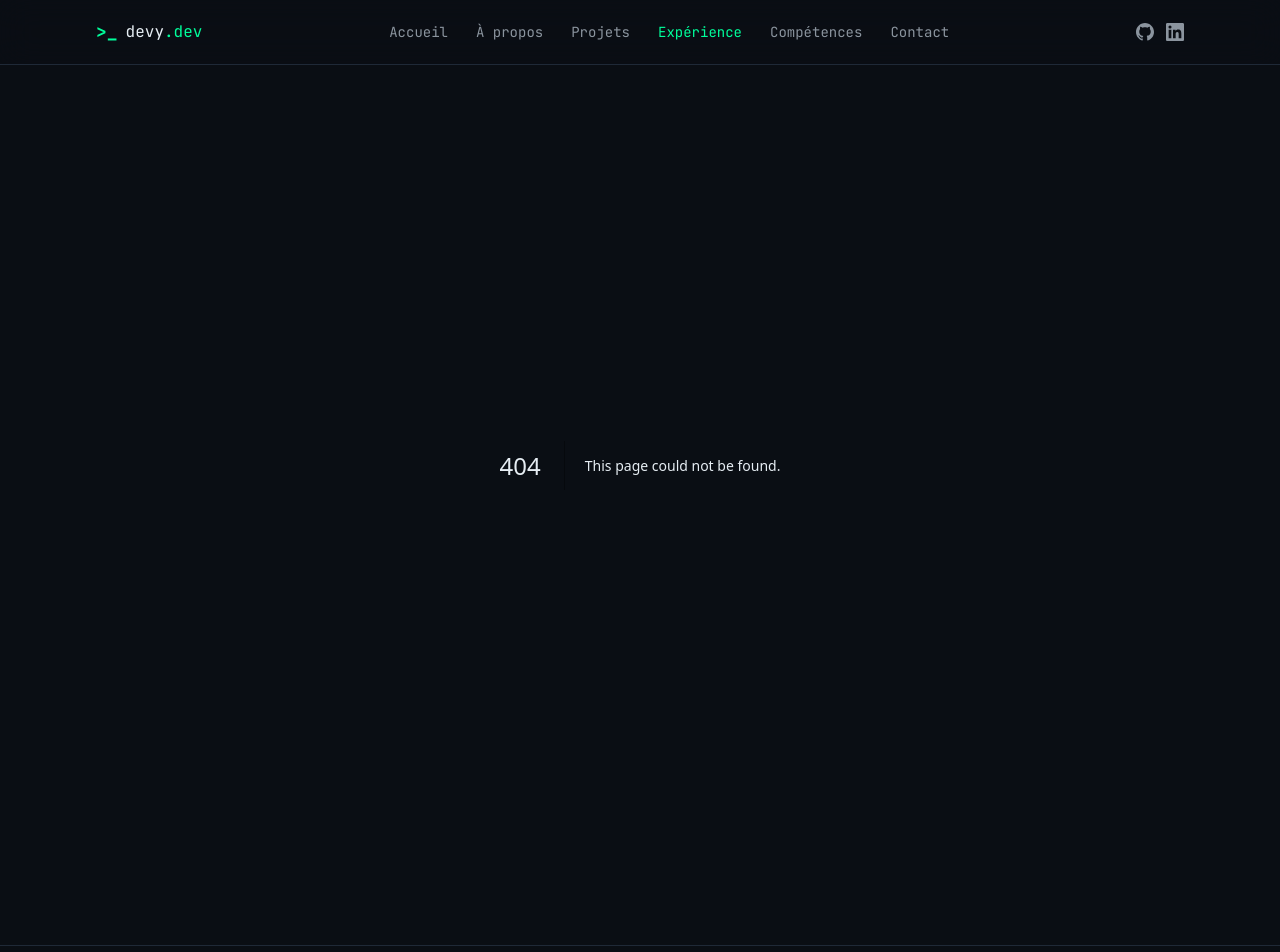
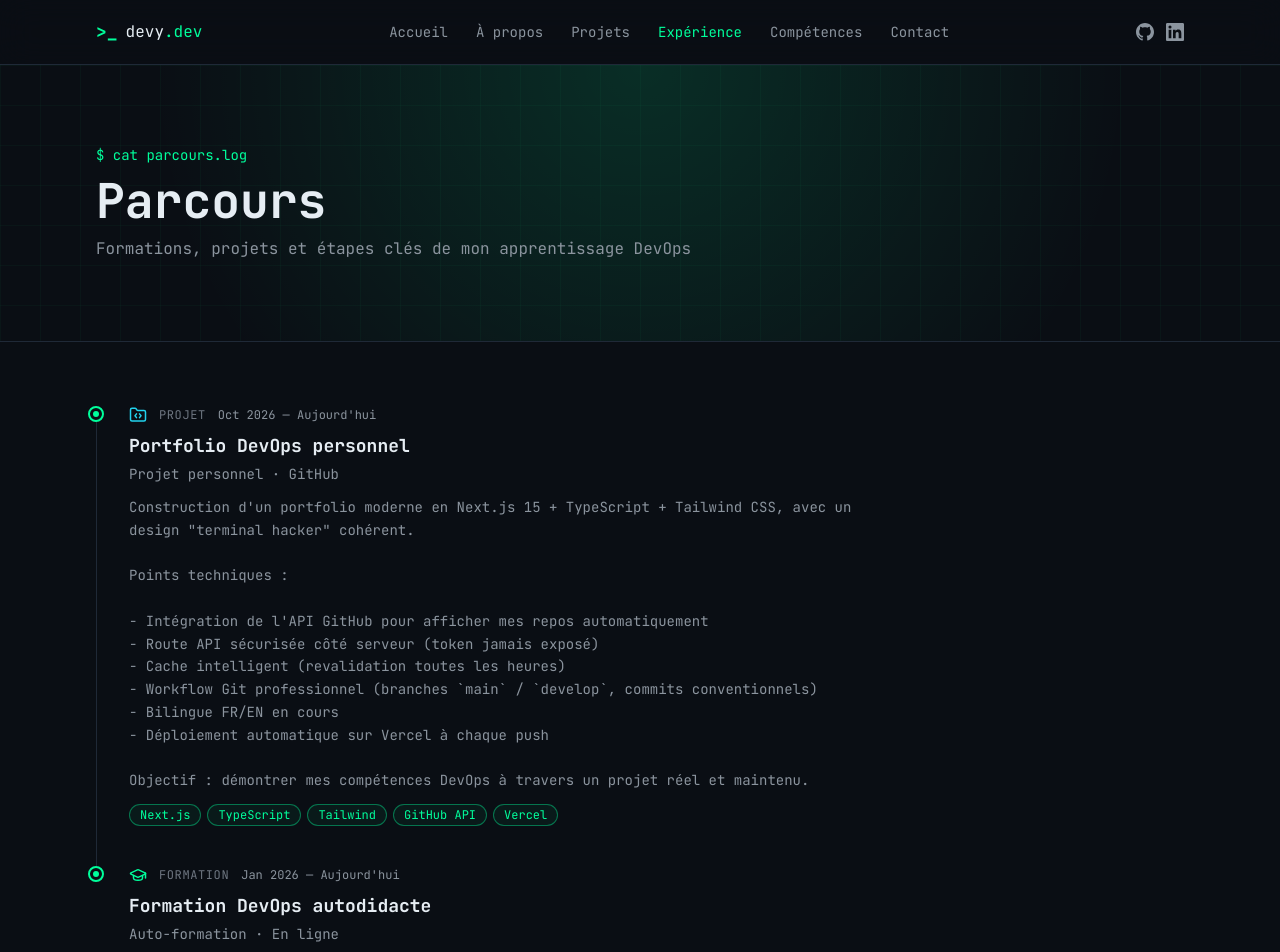
Before and after one commit to fotsingndiguedevy-dev/Portfolio-, a Next.js app: page /experience in a window 1280 px wide. Before the commit this address had no page. Shown: the top 952 px of the page. Built offline with nearby package versions, Linux system fonts and the light colour scheme.

Commit message:
feat: add experience timeline with markdown content

```diff
--- /dev/null
+++ b/app/experience/page.tsx
@@ -0,0 +1,39 @@
+import PageHeader from "@/components/ui/PageHeader";
+import TimelineItem from "@/components/experience/TimelineItem";
+import { getAllExperiences } from "@/lib/markdown";
+
+export const metadata = {
+  title: "Parcours | Fotsing Ndigue Devy",
+  description:
+    "Mon parcours d'apprentissage DevOps : formations, projets et objectifs.",
+};
+
+export default function ExperiencePage() {
+  const experiences = getAllExperiences();
+
+  return (
+    <>
+      <PageHeader
+        command="cat parcours.log"
+        title="Parcours"
+        subtitle="Formations, projets et étapes clés de mon apprentissage DevOps"
+      />
+
+      <section className="container-custom py-12 md:py-16">
+        {experiences.length === 0 ? (
+          <div className="bg-bg-soft border border-border rounded-lg p-12 text-center">
+            <p className="text-text-muted font-mono">
+              Aucune entrée pour le moment.
+            </p>
+          </div>
+        ) : (
+          <div className="max-w-3xl">
+            {experiences.map((exp) => (
+              <TimelineItem key={exp.slug} experience={exp} />
+            ))}
+          </div>
+        )}
+      </section>
+    </>
+  );
+}
--- /dev/null
+++ b/components/experience/TimelineItem.tsx
@@ -0,0 +1,115 @@
+import Badge from "@/components/ui/Badge";
+import { Experience } from "@/lib/markdown";
+import {
+  GraduationCap,
+  Briefcase,
+  FolderCode,
+  Award,
+  Target,
+} from "lucide-react";
+
+const typeConfig: Record<
+  string,
+  { icon: typeof GraduationCap; label: string; color: string }
+> = {
+  formation: {
+    icon: GraduationCap,
+    label: "Formation",
+    color: "text-accent-green",
+  },
+  projet: {
+    icon: FolderCode,
+    label: "Projet",
+    color: "text-accent-cyan",
+  },
+  certification: {
+    icon: Award,
+    label: "Certification",
+    color: "text-accent-teal",
+  },
+  experience: {
+    icon: Briefcase,
+    label: "Expérience",
+    color: "text-accent-green",
+  },
+  objectif: {
+    icon: Target,
+    label: "Objectif",
+    color: "text-accent-cyan",
+  },
+};
+
+interface TimelineItemProps {
+  experience: Experience;
+}
+
+function formatDate(date: string): string {
+  if (date === "present") return "Aujourd'hui";
+
+  const [year, month] = date.split("-");
+  const monthNames = [
+    "Jan", "Fév", "Mar", "Avr", "Mai", "Juin",
+    "Juil", "Août", "Sep", "Oct", "Nov", "Déc",
+  ];
+  const monthIndex = parseInt(month, 10) - 1;
+
+  return `${monthNames[monthIndex]} ${year}`;
+}
+
+export default function TimelineItem({ experience }: TimelineItemProps) {
+  const config = typeConfig[experience.type] || typeConfig.projet;
+  const Icon = config.icon;
+
+  return (
+    <div className="relative pl-8 pb-10 border-l border-border last:border-l-transparent last:pb-0">
+      {/* Point sur la ligne */}
+      <div className="absolute -left-[9px] top-0 w-4 h-4 rounded-full bg-bg border-2 border-accent-green flex items-center justify-center">
+        <div className="w-1.5 h-1.5 rounded-full bg-accent-green" />
+      </div>
+
+      {/* En-tête */}
+      <div className="flex flex-wrap items-center gap-3 mb-2">
+        <Icon size={18} className={config.color} />
+        <span className="text-xs font-mono text-text-dim uppercase tracking-wider">
+          {config.label}
+        </span>
+        <span className="text-xs font-mono text-text-muted">
+          {formatDate(experience.start)} — {formatDate(experience.end)}
+        </span>
+      </div>
+
+      {/* Titre */}
+      <h3 className="text-lg font-mono font-bold text-text mb-1">
+        {experience.title}
+      </h3>
+
+      {/* Entreprise / lieu */}
+      {(experience.company || experience.location) && (
+        <p className="text-sm text-text-muted font-mono mb-3">
+          {experience.company}
+          {experience.company && experience.location && " · "}
+          {experience.location}
+        </p>
+      )}
+
+      {/* Contenu Markdown simplifié */}
+      <div className="text-sm text-text-muted leading-relaxed whitespace-pre-line mb-3">
+        {experience.content
+          .replace(/^#+\s+/gm, "")
+          .replace(/\*\*/g, "")
+          .trim()}
+      </div>
+
+      {/* Tags */}
+      {experience.tags.length > 0 && (
+        <div className="flex flex-wrap gap-1.5">
+          {experience.tags.map((tag) => (
+            <Badge key={tag} variant="accent">
+              {tag}
+            </Badge>
+          ))}
+        </div>
+      )}
+    </div>
+  );
+}
--- /dev/null
+++ b/content/experience/2026-formation-devops.md
@@ -0,0 +1,19 @@
+---
+title: "Formation DevOps autodidacte"
+type: "formation"
+company: "Auto-formation"
+location: "En ligne"
+start: "2026-01"
+end: "present"
+tags: ["Linux", "Docker", "Kubernetes", "Terraform"]
+---
+
+Parcours d'apprentissage intensif sur les technologies DevOps, structuré en plusieurs phases :
+
+- **Phase 1** — Fondations : Linux, réseaux, scripting Bash & Python, Git
+- **Phase 2** — Conteneurisation : Docker, CI/CD
+- **Phase 3** — Cloud & IaC : AWS, Terraform, Ansible
+- **Phase 4** — Orchestration : Kubernetes
+- **Phase 5** — Observabilité & SRE
+
+Chaque phase est validée par un **projet concret** versionné sur GitHub avec workflow Git professionnel.
--- /dev/null
+++ b/content/experience/2026-portfolio.md
@@ -0,0 +1,22 @@
+---
+title: "Portfolio DevOps personnel"
+type: "projet"
+company: "Projet personnel"
+location: "GitHub"
+start: "2026-10"
+end: "present"
+tags: ["Next.js", "TypeScript", "Tailwind", "GitHub API", "Vercel"]
+---
+
+Construction d'un portfolio moderne en **Next.js 15 + TypeScript + Tailwind CSS**, avec un design "terminal hacker" cohérent.
+
+**Points techniques :**
+
+- Intégration de l'API GitHub pour afficher mes repos automatiquement
+- Route API sécurisée côté serveur (token jamais exposé)
+- Cache intelligent (revalidation toutes les heures)
+- Workflow Git professionnel (branches `main` / `develop`, commits conventionnels)
+- Bilingue FR/EN en cours
+- Déploiement automatique sur Vercel à chaque push
+
+**Objectif :** démontrer mes compétences DevOps à travers un projet réel et maintenu.
--- /dev/null
+++ b/lib/markdown.ts
@@ -0,0 +1,59 @@
+import fs from "fs";
+import path from "path";
+import matter from "gray-matter";
+
+const EXPERIENCE_DIR = path.join(process.cwd(), "content/experience");
+
+export interface ExperienceMeta {
+  slug: string;
+  title: string;
+  type: string;
+  company: string;
+  location: string;
+  start: string;
+  end: string;
+  tags: string[];
+}
+
+export interface Experience extends ExperienceMeta {
+  content: string;
+}
+
+/**
+ * Récupère toutes les expériences triées par date décroissante
+ */
+export function getAllExperiences(): Experience[] {
+  if (!fs.existsSync(EXPERIENCE_DIR)) {
+    return [];
+  }
+
+  const files = fs.readdirSync(EXPERIENCE_DIR);
+
+  const experiences = files
+    .filter((file) => file.endsWith(".md"))
+    .map((file) => {
+      const slug = file.replace(/\.md$/, "");
+      const fullPath = path.join(EXPERIENCE_DIR, file);
+      const fileContent = fs.readFileSync(fullPath, "utf8");
+
+      const { data, content } = matter(fileContent);
+
+      return {
+        slug,
+        title: data.title || "Sans titre",
+        type: data.type || "autre",
+        company: data.company || "",
+        location: data.location || "",
+        start: data.start || "",
+        end: data.end || "present",
+        tags: data.tags || [],
+        content,
+      } as Experience;
+    })
+    .sort((a, b) => {
+      // Tri par date de début décroissante
+      return b.start.localeCompare(a.start);
+    });
+
+  return experiences;
+}
--- a/package.json
+++ b/package.json
@@ -9,10 +9,11 @@
     "lint": "next lint"
   },
   "dependencies": {
+    "gray-matter": "^4.0.3",
+    "lucide-react": "^0.460.0",
     "next": "^15.0.3",
     "react": "^18.3.1",
-    "react-dom": "^18.3.1",
-    "lucide-react": "^0.460.0"
+    "react-dom": "^18.3.1"
   },
   "devDependencies": {
     "@types/node": "^22.9.0",
```
Also changed, not shown: 1 other file (tests, documents, lock files or other folders).
